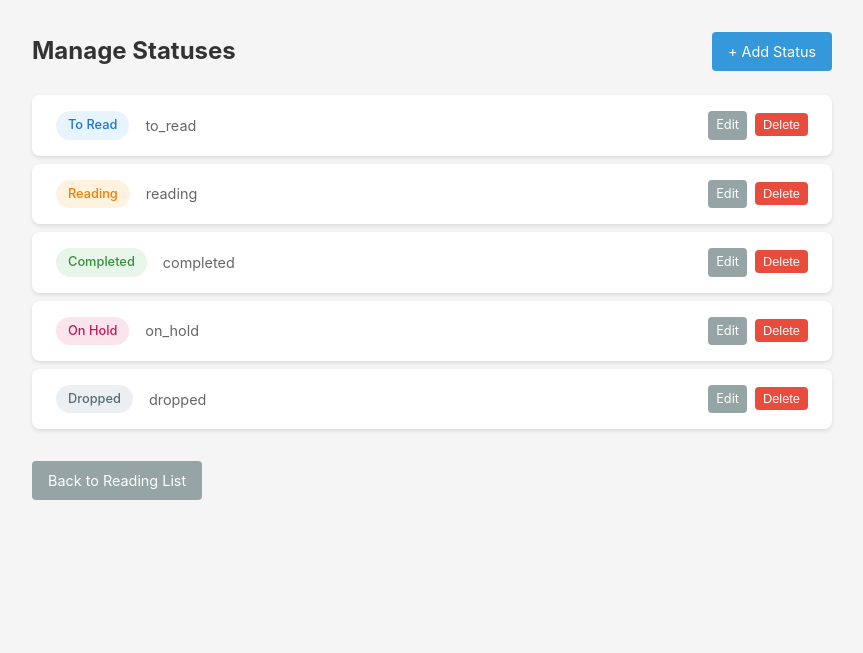
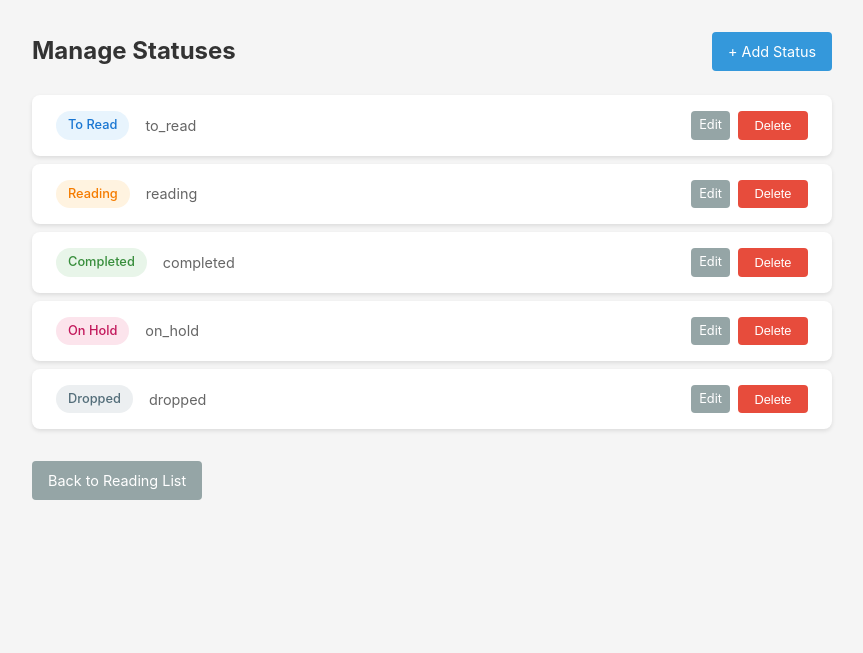
Before and after one commit to cicektakanmerve-art/reading-tracker, a Flask app: page /statuses in a window 1280 px wide. Shown: the part 71-724 px from the top of the page, without its empty margins (208-1071 px from the left). Run offline with Flask 3, Linux system fonts and the light colour scheme; data comes from the database, SQL or seed files in the repository.

Commit message:
Make Edit and Delete buttons consistent size
- Set min-width for action buttons
- Consistent padding and font size
- Improved visual alignment

Co-Authored-By: Claude Opus 4.5 <noreply@anthropic.com>

```diff
--- a/static/style.css
+++ b/static/style.css
@@ -558,8 +558,19 @@ footer {
     border-top: 1px solid #eee;
 }
 
+.item-actions .btn {
+    min-width: 70px;
+    text-align: center;
+    padding: 0.4rem 0.75rem;
+    font-size: 0.85rem;
+}
+
 .delete-form {
-    display: inline;
+    display: inline-flex;
+}
+
+.delete-form .btn {
+    min-width: 70px;
 }
 
 /* Empty state */
```
